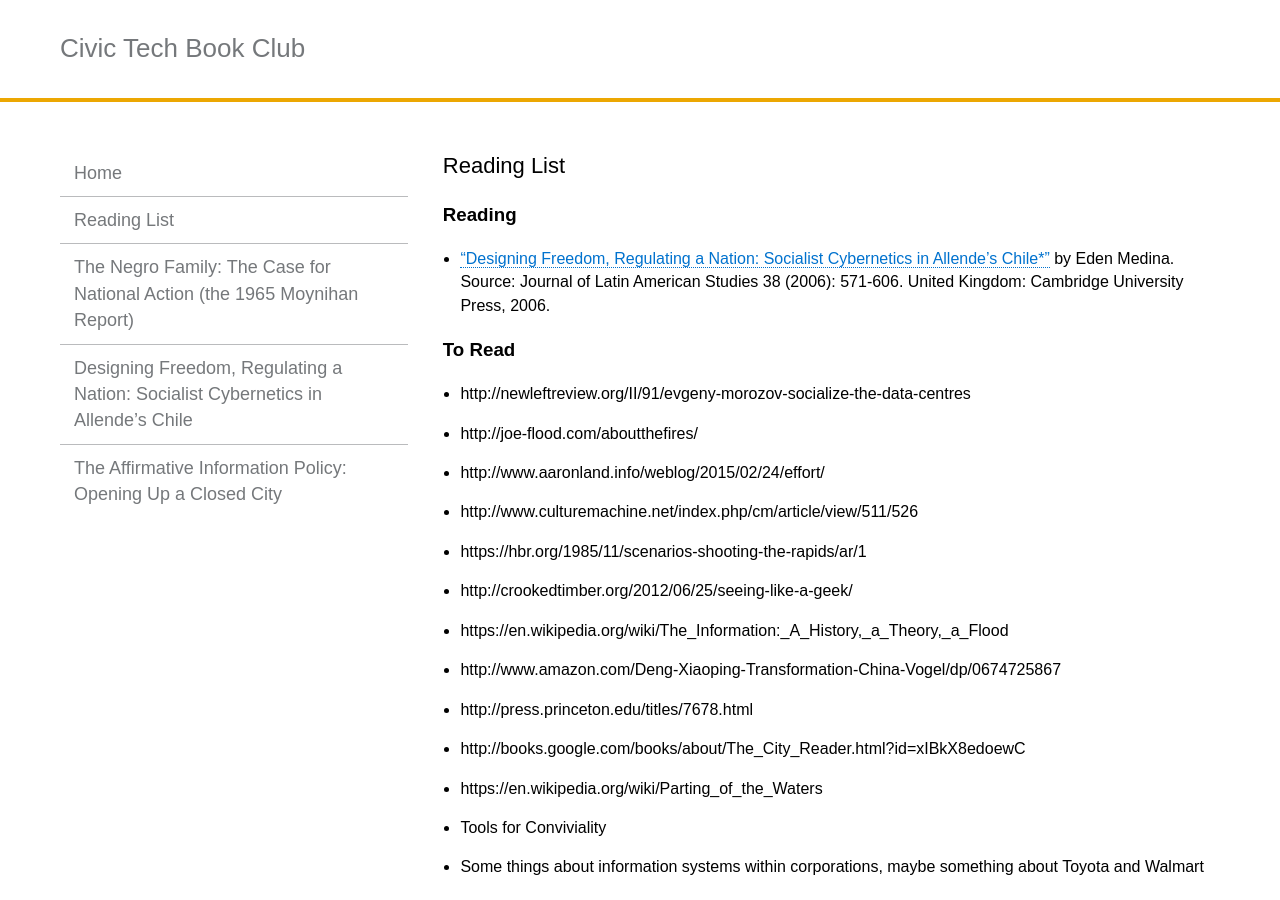
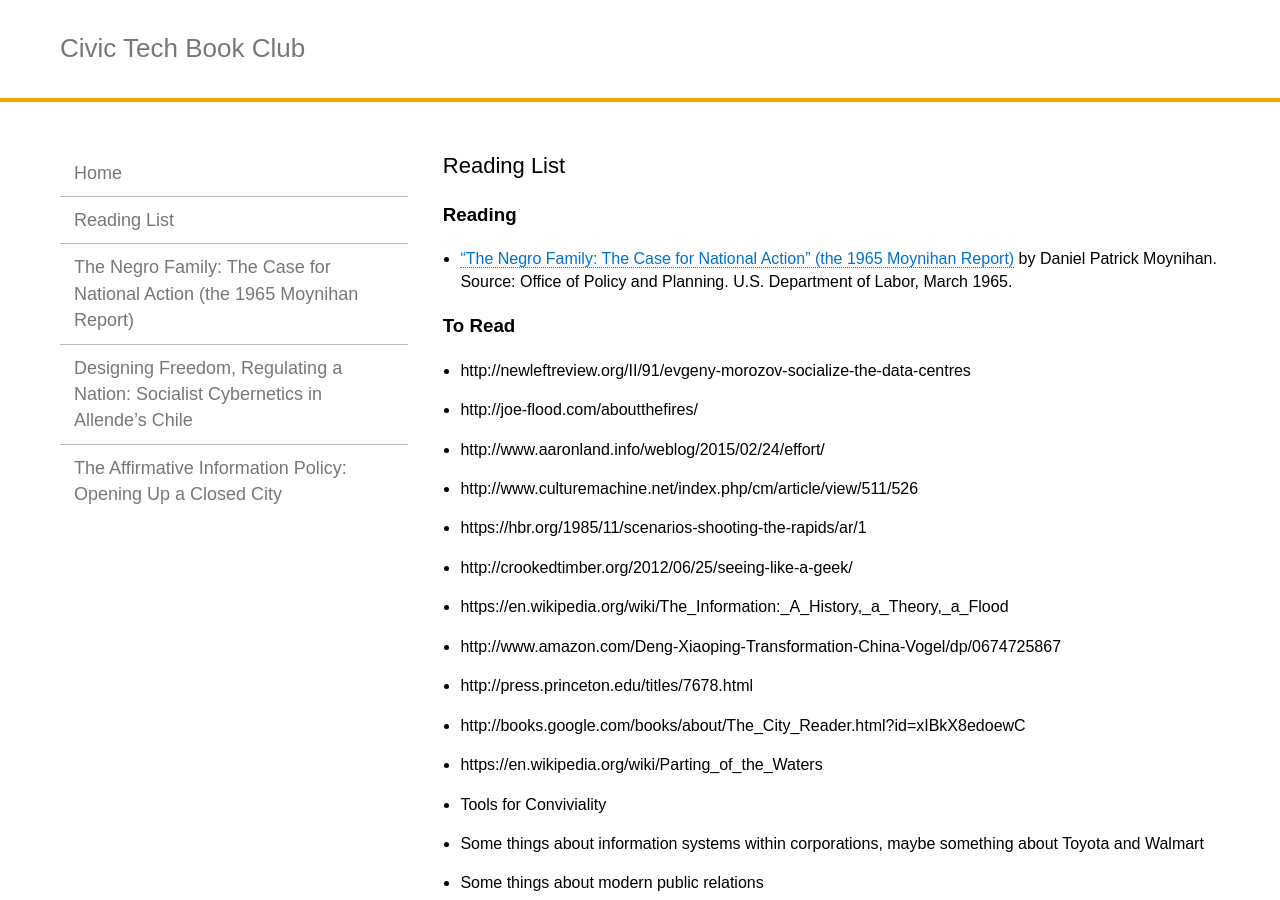
Before and after one commit to rebeccawilliams/bookclub, a Jekyll site: the page built from readinglist.md, in a window 1280 px wide and 900 px high. Built offline with Jekyll 4.4.1, drawn with Linux system fonts in a browser that asks for light colours; some of the changed text lies outside the part shown.

Commit message:
Update readinglist.md

```diff
--- a/readinglist.md
+++ b/readinglist.md
@@ -4,7 +4,7 @@
 ---
 
 ### Reading
-- ["Designing Freedom, Regulating a Nation: Socialist Cybernetics in Allende’s Chile*"](http://www.informatics.indiana.edu/edenm/EdenMedinaJLASAugust2006.pdf) by Eden Medina. Source: Journal of Latin American Studies 38 (2006): 571-606. United Kingdom: Cambridge University Press, 2006.
+- ["The Negro Family: The Case for National Action" (the 1965 Moynihan Report)](https://web.stanford.edu/~mrosenfe/Moynihan%27s%20The%20Negro%20Family.pdf) by Daniel Patrick Moynihan. Source: Office of Policy and Planning. U.S. Department of Labor, March 1965.
 
 ### To Read
 
@@ -48,6 +48,7 @@
 - IBM and the Holocaust
 
 ### Read
+- ["Designing Freedom, Regulating a Nation: Socialist Cybernetics in Allende’s Chile*"](http://www.informatics.indiana.edu/edenm/EdenMedinaJLASAugust2006.pdf) by Eden Medina. Source: Journal of Latin American Studies 38 (2006): 571-606. United Kingdom: Cambridge University Press, 2006.
 - ["The Affirmative Information Policy: Opening Up a Closed City"](http://civictechbook.club/affirmativeinformationpolicy) by John Kretzmann. Source: P. Clavel and W. Wiewel, eds, Harold Washington and the Neighbourhoods: Progressive City Government in Chicago 1983-1987. New Brunswick, N.J.: Rutgers University Press, 1991.
 
 [Submit a Reading](https://github.com/rebeccawilliams/bookclub/blob/gh-pages/readinglist.md)
```
